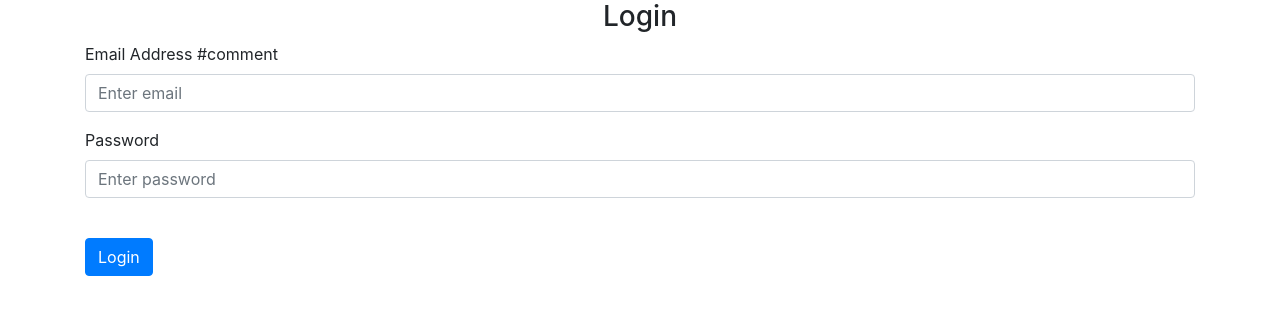
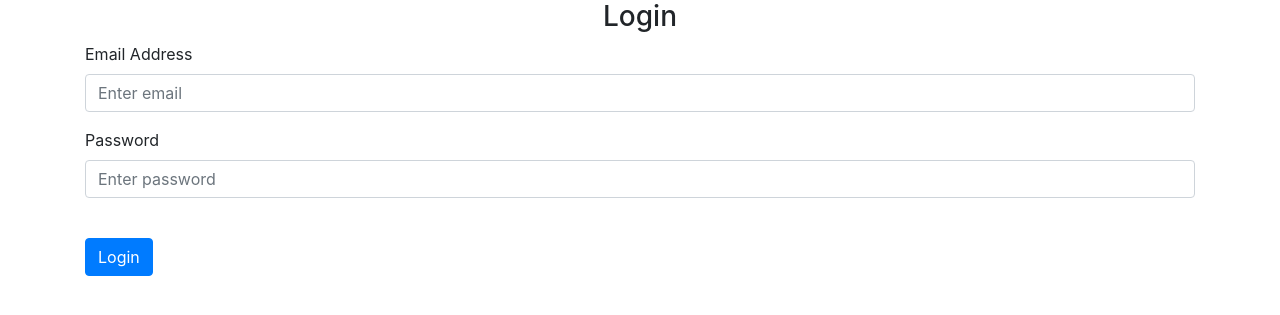
Before and after one commit to Mbwika-07/Flask_webapp, a Flask app: page /login in a window 1280 px wide. Shown: the part 56-371 px from the top of the page. Run offline with Flask 3, Linux system fonts and the light colour scheme; some libraries are stand-ins or nearby versions.

Commit message:
Fixed issues

```diff
--- a/website/static/index.js
+++ b/website/static/index.js
@@ -7,4 +7,5 @@ function deleteNote(noteId) {
     });
 
 
+
   }
--- a/website/templates/login.html
+++ b/website/templates/login.html
@@ -3,7 +3,7 @@
     <form method="POST">
       <h3 align="center">Login</h3>
       <div class="form-group">
-        <label for="email">Email Address</label> #comment
+        <label for="email">Email Address</label>
         <input
           type="email"
           class="form-control"
```
